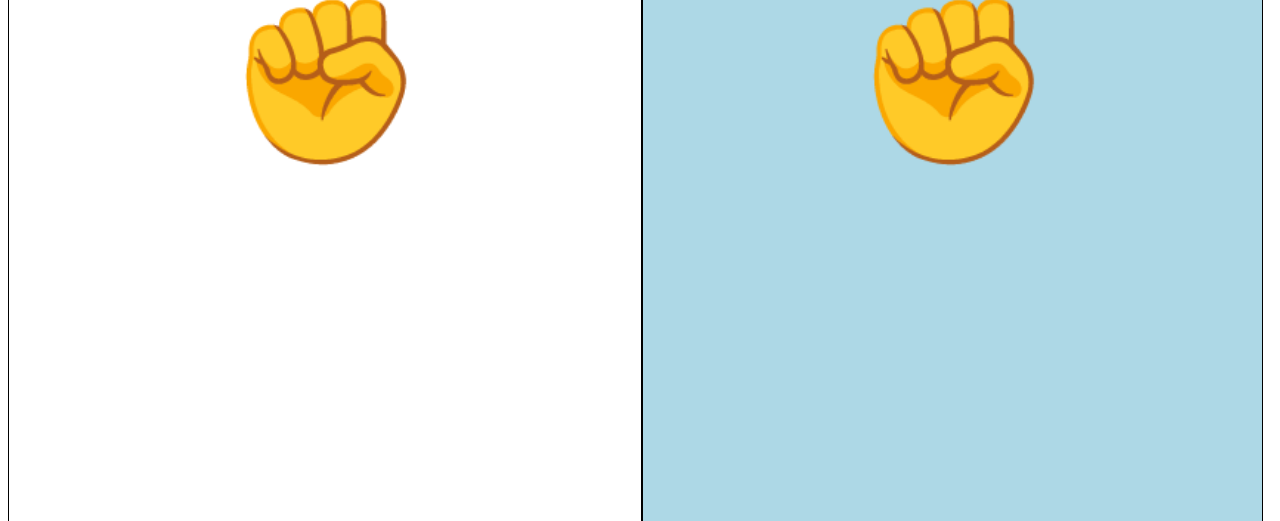
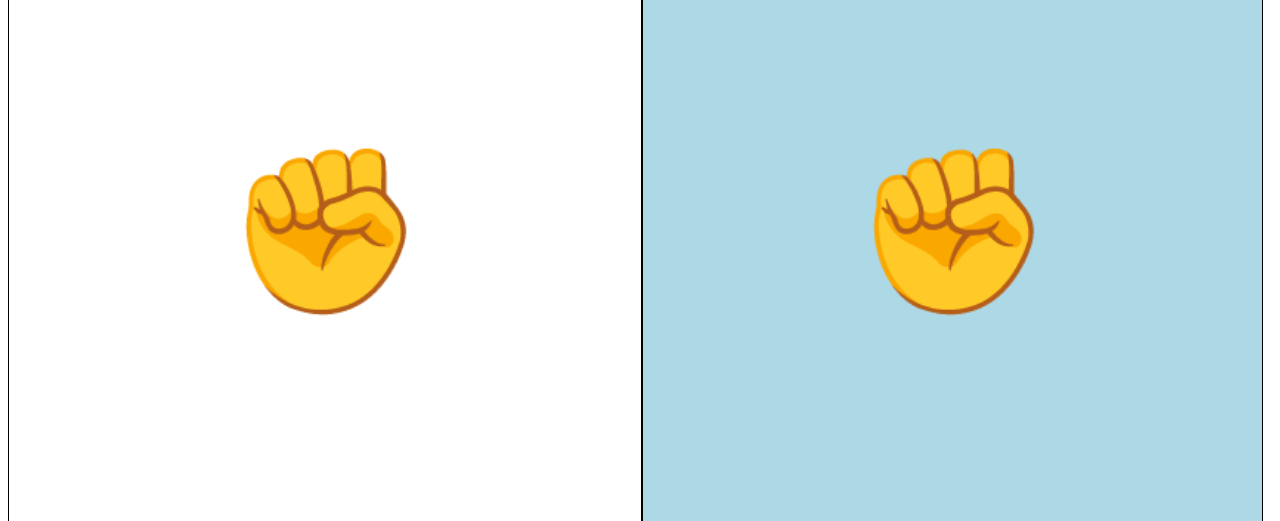
Before and after one commit to KONPEEEE/rockpaperscizzors, a plain HTML site: page index.html in a window 1280 px wide. Shown: the part 125-646 px from the top of the page. Drawn offline with Linux system fonts and the light colour scheme.

Commit message:
pedejais

```diff
--- a/index.html
+++ b/index.html
@@ -10,19 +10,20 @@
     }
     .code{
         width:50%;
-        height: 70%;
+        height: 55%;
         float:left;
         font-size:161px;
         text-align: center;
-
+        padding-top: 150px;
         border: 1px solid black;
     }
     .codeai{
         width:49%;
-        height: 70%;
+        height: 55%;
         float:left;
         font-size:161px;
         text-align: center;
+        padding-top: 150px;
         background-color:lightblue;
         border: 1px solid black;
 
@@ -31,7 +32,7 @@
         text-align: center;
         font-size: 50px;
         height: 10%;
-        padding-top: 350px;
+        padding-top: 200px;
     }
     </style>
     <body>
```
